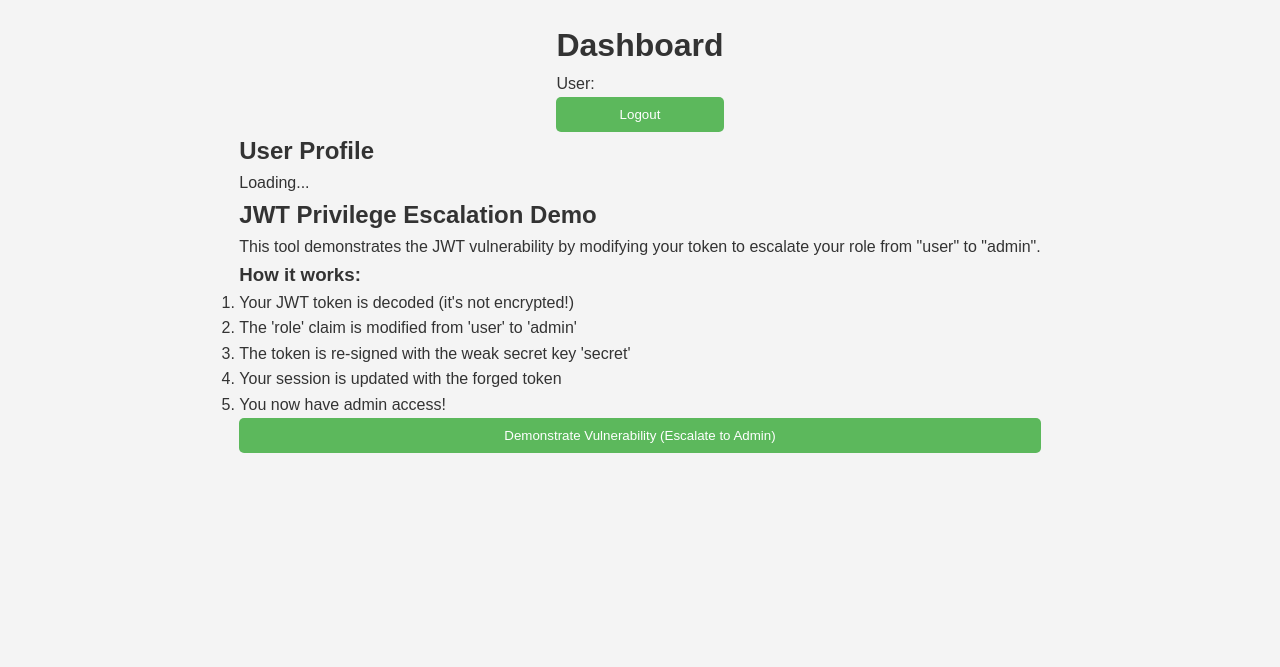
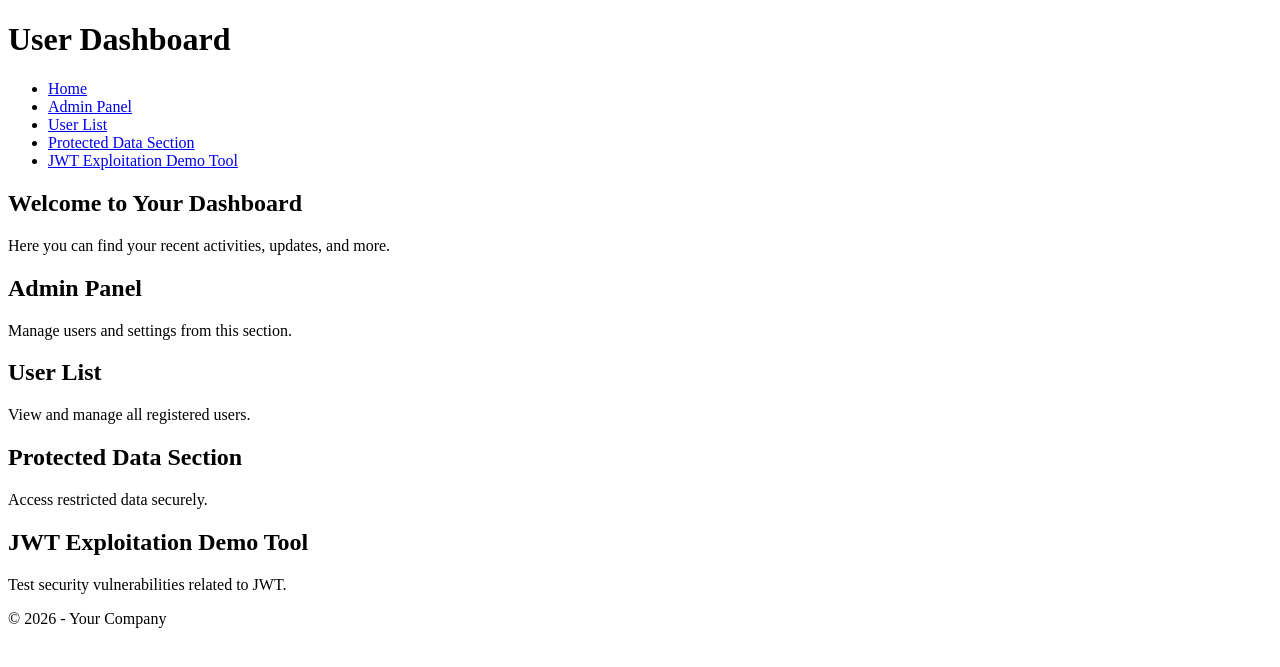
Before and after one commit to thuyttn-kma/vulnerable-jwt-demo, a Flask app: page /dashboard in a window 1280 px wide. Shown: the top 667 px of the page. Run offline with Flask 3, Linux system fonts and the light colour scheme.

Commit message:
Update dashboard.html

```diff
--- a/templates/dashboard.html
+++ b/templates/dashboard.html
@@ -3,79 +3,51 @@
 <head>
     <meta charset="UTF-8">
     <meta name="viewport" content="width=device-width, initial-scale=1.0">
-    <title>Dashboard - Vulnerable JWT Demo</title>
-    <link rel="stylesheet" href="{{ url_for('static', filename='style.css') }}">
+    <title>User Dashboard</title>
 </head>
 <body>
-    <div class="container">
-        <div class="dashboard-header">
-            <div class="header-content">
-                <h1>Dashboard</h1>
-                <div class="user-info">
-                    <span id="userDisplay">User: <strong id="username"></strong></span>
-                    <span id="roleDisplay" class="role-badge"></span>
-                </div>
-            </div>
-            <button class="btn btn-danger" onclick="handleLogout()">Logout</button>
-        </div>
+    <header>
+        <h1>User Dashboard</h1>
+        <nav>
+            <ul>
+                <li><a href="#">Home</a></li>
+                <li><a href="#">Admin Panel</a></li>
+                <li><a href="#">User List</a></li>
+                <li><a href="#">Protected Data Section</a></li>
+                <li><a href="#">JWT Exploitation Demo Tool</a></li>
+            </ul>
+        </nav>
+    </header>
 
-        <div class="dashboard-content">
-            <!-- User Profile Section -->
-            <div class="card">
-                <h2> User Profile</h2>
-                <div id="profileContent" class="profile-info">
-                    <p>Loading...</p>
-                </div>
-            </div>
+    <main>
+        <section id="user-dashboard">
+            <h2>Welcome to Your Dashboard</h2>
+            <p>Here you can find your recent activities, updates, and more.</p>
+        </section>
 
-            <!-- Admin Panel Section -->
-            <div id="adminSection" class="card" style="display: none;">
-                <h2>⚙️ Admin Panel</h2>
+        <section id="admin-panel">
+            <h2>Admin Panel</h2>
+            <p>Manage users and settings from this section.</p>
+        </section>
 
-                <div class="admin-subsection">
-                    <h3>All Users</h3>
-                    <button class="btn btn-secondary" onclick="loadAllUsers()">Refresh Users List</button>
-                    <div id="usersList" class="users-table"></div>
-                </div>
+        <section id="user-list">
+            <h2>User List</h2>
+            <p>View and manage all registered users.</p>
+        </section>
 
-                <div class="admin-subsection">
-                    <h3>Protected Admin Data</h3>
-                    <button class="btn btn-secondary" onclick="loadProtectedData()">Load Protected Data</button>
-                    <div id="protectedData" class="protected-data"></div>
-                </div>
-            </div>
+        <section id="protected-data">
+            <h2>Protected Data Section</h2>
+            <p>Access restricted data securely.</p>
+        </section>
 
-            <!-- Exploit Tool Section -->
-            <div class="card exploit-card">
-                <h2>JWT Privilege Escalation Demo</h2>
-                <p class="exploit-info">This tool demonstrates the JWT vulnerability by modifying your token to escalate your role from "user" to "admin".</p>
+        <section id="jwt-exploitation">
+            <h2>JWT Exploitation Demo Tool</h2>
+            <p>Test security vulnerabilities related to JWT.</p>
+        </section>
+    </main>
 
-                <div class="exploit-steps">
-                    <h3>How it works:</h3>
-                    <ol>
-                        <li>Your JWT token is decoded (it's not encrypted!)</li>
-                        <li>The 'role' claim is modified from 'user' to 'admin'</li>
-                        <li>The token is re-signed with the weak secret key 'secret'</li>
-                        <li>Your session is updated with the forged token</li>
-                        <li>You now have admin access! </li>
-                    </ol>
-                </div>
-
-                <div class="exploit-controls">
-                    <button class="btn btn-warning" onclick="demonstrateVulnerability()">Demonstrate Vulnerability (Escalate to Admin)</button>
-                </div>
-
-                <div id="exploitLog" class="exploit-log"></div>
-            </div>
-        </div>
-    </div>
-
-    <script src="{{ url_for('static', filename='script.js') }}"></script>
-    <script src="{{ url_for('static', filename='exploit.js') }}"></script>
-    <script>
-        document.addEventListener('DOMContentLoaded', function() {
-            loadDashboard();
-        });
-    </script>
+    <footer>
+        <p>&copy; 2026 - Your Company</p>
+    </footer>
 </body>
 </html>
```
